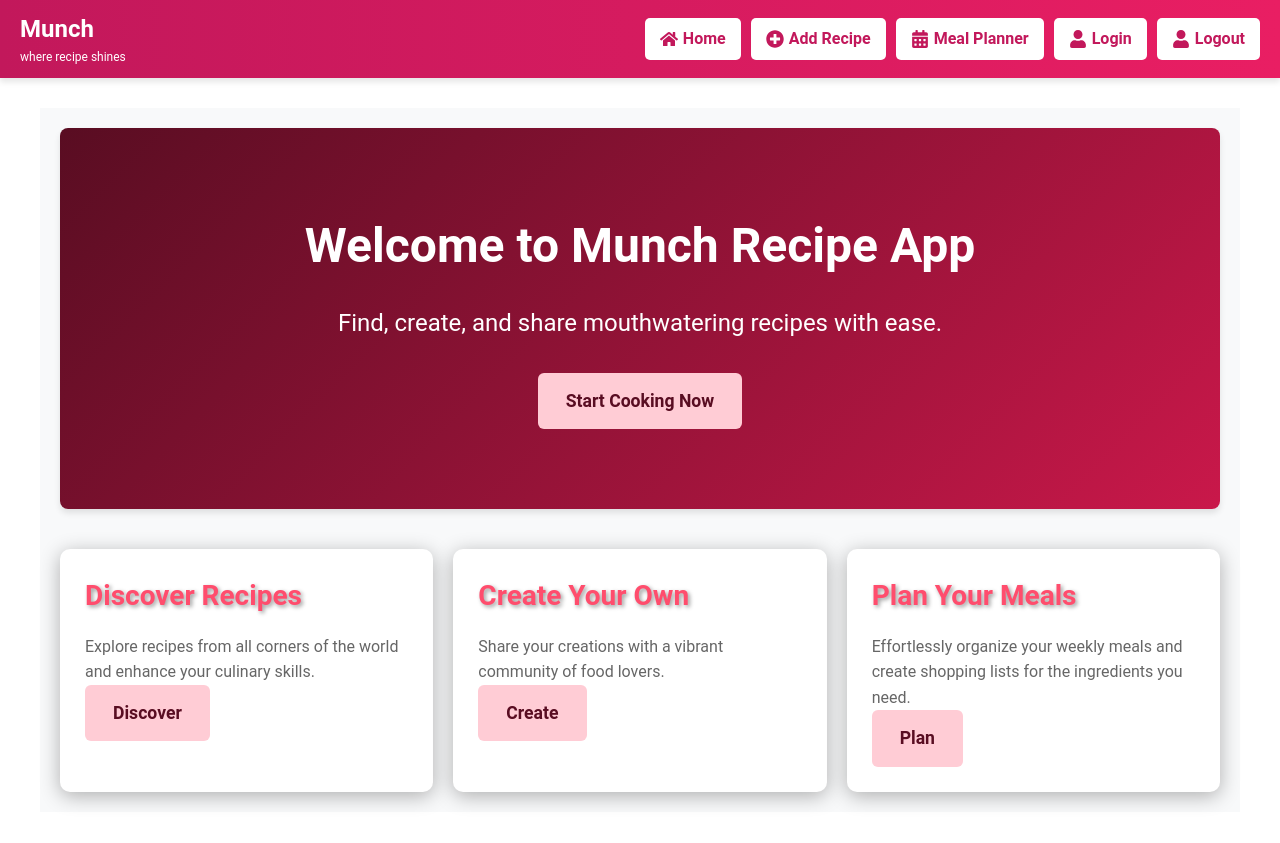
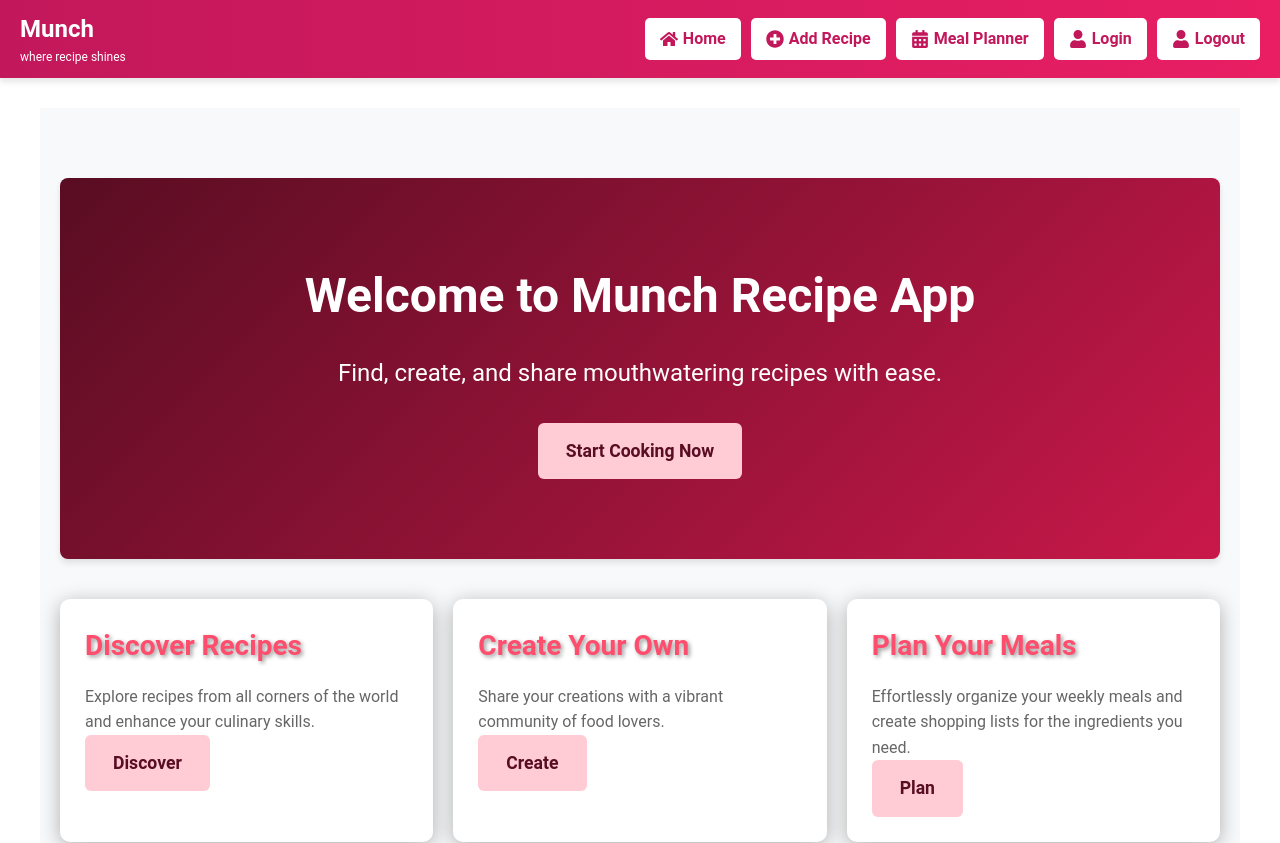
Before and after one commit to harisalimughal/Munch, a React (Vite) app in the folder frontend/: page / in a window 1280 px wide. Shown: the top 843 px of the page. Built offline with nearby package versions, Linux system fonts and the light colour scheme.

Commit message:
added background navigation in Home.jsx

```diff
--- a/frontend/package.json
+++ b/frontend/package.json
@@ -21,7 +21,9 @@
     "react-redux": "^9.2.0",
     "react-router-dom": "^7.0.2",
     "redux": "^5.0.1",
-    "redux-thunk": "^3.1.0"
+    "redux-thunk": "^3.1.0",
+    "three": "^0.124.0",
+    "vanta": "^0.5.24"
   },
   "devDependencies": {
     "@eslint/js": "^9.15.0",
--- a/frontend/src/features/Home/Home.jsx
+++ b/frontend/src/features/Home/Home.jsx
@@ -1,19 +1,69 @@
-import React from 'react';
+import React, { useEffect, useRef } from 'react';
 import { Link } from 'react-router-dom';
 import styles from './Home.module.css';
+import * as THREE from "three"; // Required for Vanta.js
+import FOOD from "vanta/dist/vanta.birds.min";
 import Footer from '../../components/Footer/Footer';
 
 const Home = () => {
-  //  useEffect(() => {
-  //    const userInfo = localStorage.getItem("userInfo");
+  const vantaRef = useRef(null); // Reference to the container div
+  const vantaEffect = useRef(null);
 
-  //    if (userInfo) {
-  //      navigate("/");
-  //    }
-  //  }, []);
+    useEffect(() => {
+      let vantaEffect = null;
+      if (typeof THREE === "undefined" || !vantaRef.current) {
+        console.error("Three.js or target element is not available.");
+        return;
+      }
+
+      if (!vantaRef.current) return;
+
+      setTimeout(() => {
+        try {
+          vantaEffect.current = FOODS({
+            el: vantaRef.current, // Target container
+            THREE, // Provide the Three.js instance
+            mouseControls: true,
+            touchControls: true,
+            gyroControls: false,
+            backgroundColor: 0x000000, // Set background color to transparent
+            color1: 0xff6347, // Customize bird colors (optional)
+            color2: 0x4682b4, // Customize bird colors (optional)
+            scale: 1.0,
+            scaleMobile: 1.0,
+          });
+        } catch (error) {
+          console.error("[vanta.js] Birds init error: ", error);
+        }
+      }, 100); // Slight delay to ensure Three.js is loaded
+
+      return () => {
+        if (vantaEffect) vantaEffect.destroy();
+      };
+    }, []);
 
   return (
-    <div className={styles.home}>
+    <div
+      className={styles.home}
+      ref={vantaRef} // Assign the ref to this div
+      style={{
+        width: "100vw",
+        height: "100vh",
+      }}
+    >
+      <div
+        ref={vantaRef}
+        style={{
+          position: "absolute", // Position the effect at the top layer
+          top: 0,
+          left: 0,
+          width: "100%",
+          height: "100%",
+          zIndex: 1000, // Set higher z-index for the effect
+          pointerEvents: "none", // Ensure clicks pass through
+        }}
+      ></div>
+      <div>
         <div className={styles.hero}>
           <h1>Welcome to Munch Recipe App</h1>
           <p>Find, create, and share mouthwatering recipes with ease.</p>
@@ -51,6 +101,7 @@ const Home = () => {
           </div>
         </div>
       </div>
+    </div>
   );
 };
 
--- a/frontend/src/features/Home/Home.module.css
+++ b/frontend/src/features/Home/Home.module.css
@@ -4,6 +4,9 @@
     padding: 20px;
     background-color: #f8f9fa;
     margin-top: 30px;
+     position: relative;
+  width: 100%;
+  height: 100%;
   }
 
   .hero {
@@ -15,6 +18,8 @@
     margin-bottom: 40px;
     box-shadow: 0 4px 6px rgba(0, 0, 0, 0.1);
     transition: transform 0.5s ease, box-shadow 0.5s ease;
+     text-align: center;
+  margin-top: 50px;
 }
 
 .hero:hover {
```
Also changed, not shown: 2 other files (tests, documents, lock files or other folders). Lines whose indentation alone changed are shown as unchanged.
